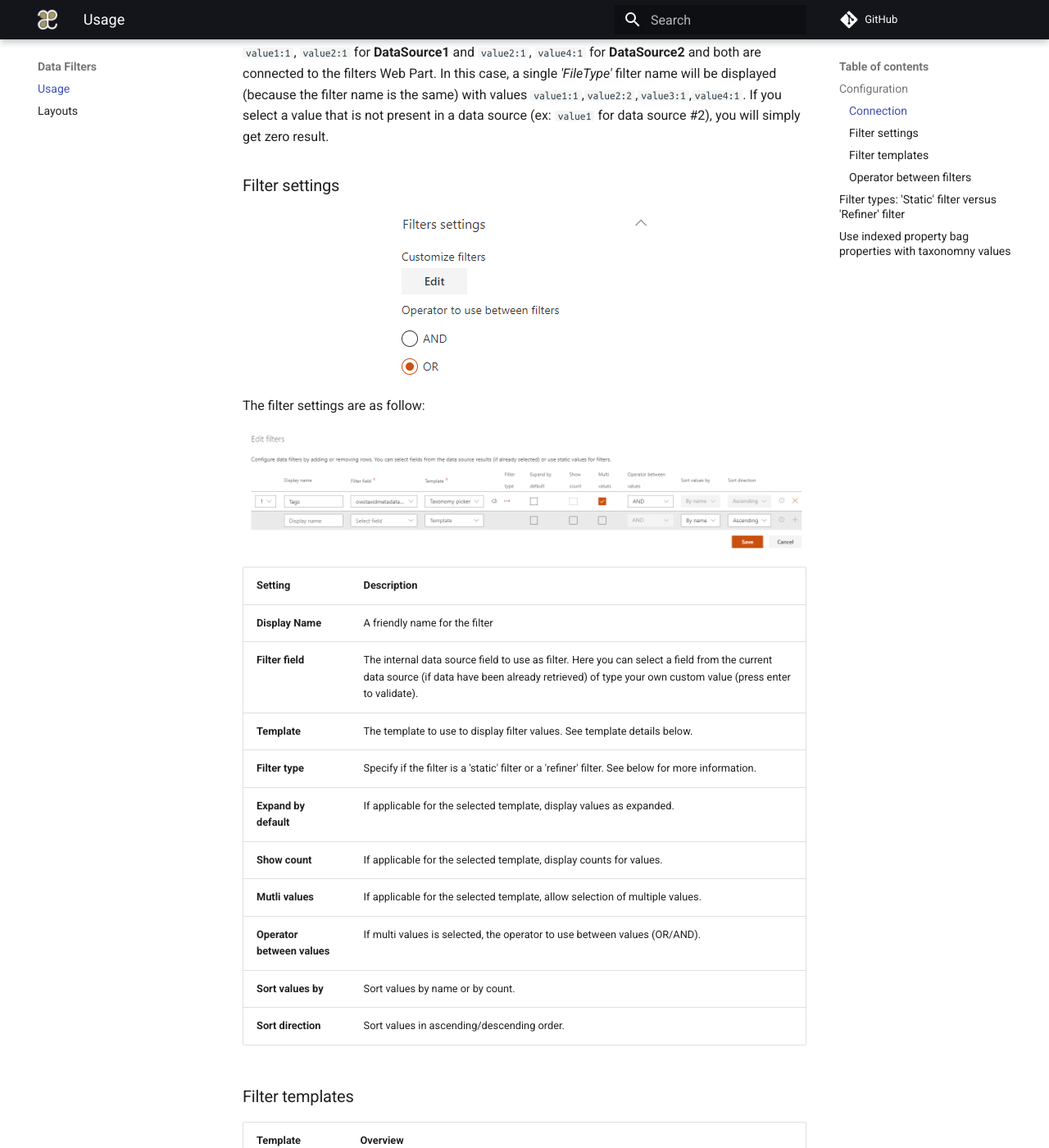
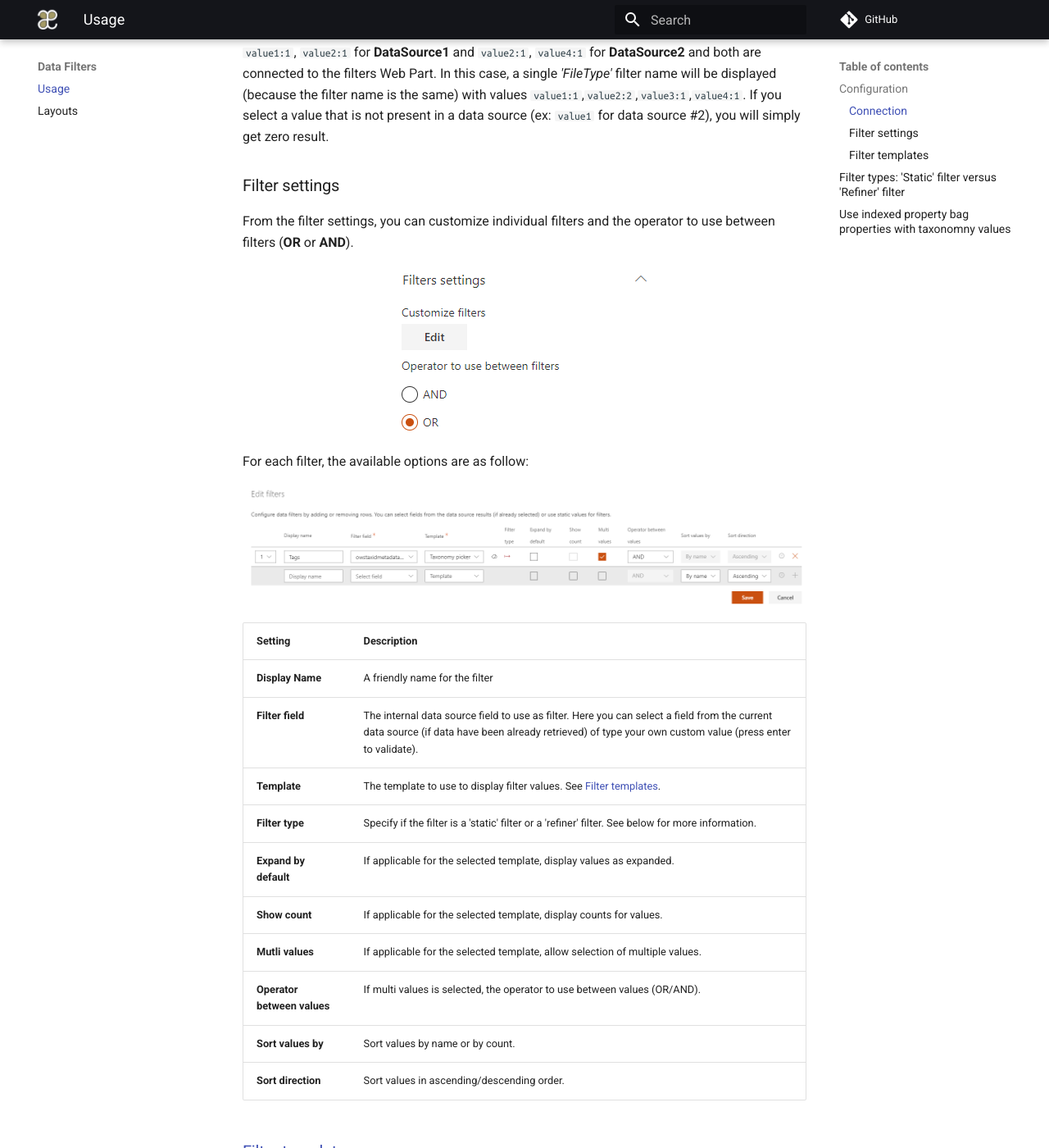
Before and after one commit to aequos-solutions/modern-data-visualizer, an MkDocs documentation site: the page built from docs/usage/data-filters/index.md, in a window 1280 px wide and 1400 px high, scrolled down 1410 px. Shown: the whole window at 82% size. Built offline with MkDocs 1.6.1 and Material for MkDocs 9.7.7, drawn with Linux system fonts in a browser that asks for light colours; comment, search, counter and statistics services are not loaded; some of the changed text lies outside the part shown.

Commit message:
#764 - Updated doc

```diff
--- a/docs/usage/data-filters/index.md
+++ b/docs/usage/data-filters/index.md
@@ -22,9 +22,11 @@ If you connect more than one Web Part, the filter values and counts will be merg
 
 ### Filter settings
 
+From the filter settings, you can customize individual filters and the operator to use between filters (**OR** or **AND**).
+
 !["Filter settings"](../../assets/webparts/data_filters/filter_settings.png){: .center}
 
-The filter settings are as follow:
+For each filter, the available options are as follow:
 
 !["Filter settings panel"](../../assets/webparts/data_filters/filter_settings_panel.png){: .center}
 
@@ -32,7 +34,7 @@ The filter settings are as follow:
 |------------|-----------------|
 | **Display Name** | A friendly name for the filter |
 | **Filter field** | The internal data source field to use as filter. Here you can select a field from the current data source (if data have been already retrieved) of type your own custom value (press enter to validate).
-| **Template** | The template to use to display filter values. See template details below.
+| **Template** | The template to use to display filter values. See [Filter templates](#filter-templates).
 | **Filter type** | Specify if the filter is a 'static' filter or a 'refiner' filter. See below for more information.
 | **Expand by default** | If applicable for the selected template, display values as expanded.
 | **Show count** | If applicable for the selected template, display counts for values.
@@ -41,7 +43,7 @@ The filter settings are as follow:
 | **Sort values by** | Sort values by name or by count.
 | **Sort direction** | Sort values in ascending/descending order.
 
-### Filter templates
+### <a name=filter-templates>Filter templates</a>
 
 | **Template** | **Overview** |
 |------------|-----------------|
@@ -49,13 +51,7 @@ The filter settings are as follow:
 | Date interval | !["Date interval"](../../assets/webparts/data_filters/dateinterval_template.png)
 | Date range | !["Date range"](../../assets/webparts/data_filters/daterange_template.png)
 | Combo box | !["Combo"](../../assets/webparts/data_filters/combo_template.png)
-| [Taxonomy picker](./templates/taxonomy-picker) | !["Taxonomy picker overview"](../../assets/webparts/data_filters/templates/taxonomy_picker_overview.png).
-
-### Operator between filters
-
-!["Operator filters"](../../assets/webparts/data_filters/operator_filters.png){: .center}
-
-You can select the operator to use between filters (OR or AND).
+| Taxonomy picker <br> ([Configuration details](./templates/taxonomy-picker)) | !["Taxonomy picker overview"](../../assets/webparts/data_filters/templates/taxonomy_picker_overview.png) <br> For more information about taxonomy picker configuration, click [here](./templates/taxonomy-picker).
 
 ## Filter types: 'Static' filter versus 'Refiner' filter
 
@@ -63,6 +59,10 @@ The Web Part supports two types of filters (_'Static'_ and _'Refiner'_). However
 
 - **Refiner**: a 'Refiner' filter means the filter gets its values from the data source and sends back the selected ones the data source. If the data source has no result, there won't be any refiner values, simple as that.
 - **Static filter**: a 'Static' filter means the filter doesn't care about filter values sent by the data source and provides its own arbitrary values regardless of input values. A date range picker or a taxonomy picker (or any picker) are good examples of what an 'Static' filter is. Such a filter do not need necessarily need a Data Visualizer connection.
+
+!!! note
+    The filter type is indicated for each filter.<br>
+    !["Taxonomy picker overview"](../../assets/webparts/data_filters/filter_type.png)
 
 
 ## Use indexed property bag properties with taxonomny values
```
Also changed, not shown: docs/assets/webparts/data_filters/combo_template.png, docs/assets/webparts/data_filters/dateinterval_template.png, docs/assets/webparts/data_filters/filter_type.png (added).
